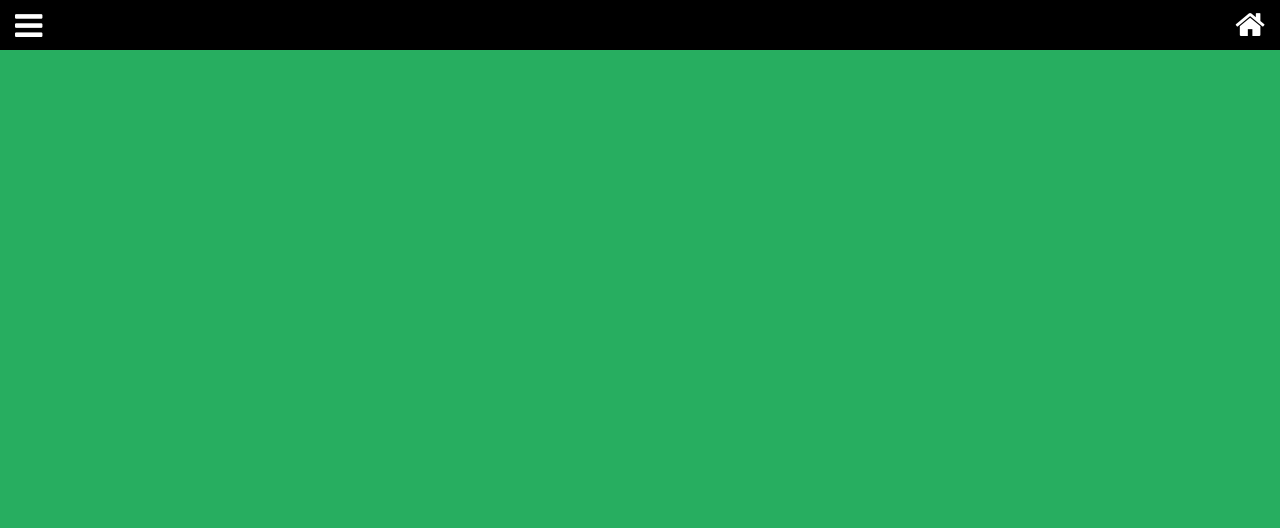
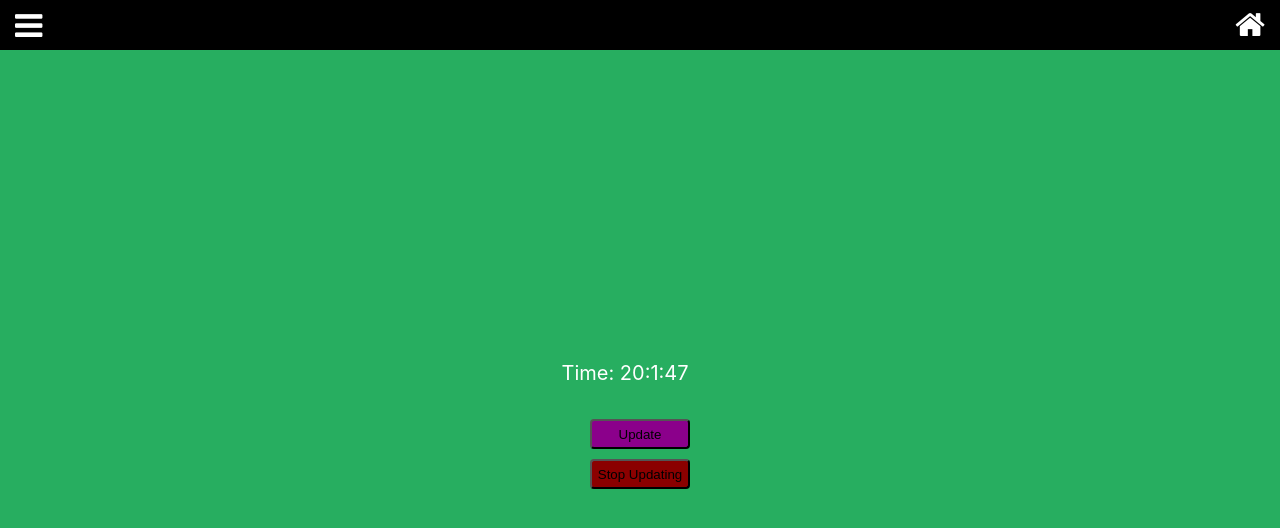
Before and after one commit to AlexeyGorbachevskiy/Ignat_Tasks, a React (Create React App) app: page /#/ninth_task in a window 1280 px wide. Shown: the top 528 px of the page. Built offline with nearby package versions, Linux system fonts and the light colour scheme.

Commit message:
Ninth task is completed

```diff
--- a/src/App.tsx
+++ b/src/App.tsx
@@ -10,6 +10,8 @@ import FourthTask from "./components/FourthTask/FourthTask";
 import SixthTask from "./components/SixthTask/SixthTask";
 import SeventhTask from "./components/SeventhTask/SeventhTask";
 import EighthTask from "./components/EighthTask/EighthTask";
+import NinthTask from "./components/NinthTask/NinthTask";
+
 
 
 export type FilterStateType = 'all' | 'high' | 'medium' | 'low';
@@ -34,6 +36,7 @@ function App(props: StatePropsType) {
                     <Route path='/sixth_task' render={() => <SixthTask/>}/>
                     <Route path='/seventh_task' render={() => <SeventhTask/>}/>
                     <Route path='/eighth_task' render={() => <EighthTask/>}/>
+                    <Route path='/ninth_task' render={() => <NinthTask/>}/>
                 </div>
             </div>
         </HashRouter>
--- a/src/components/Header/Header.tsx
+++ b/src/components/Header/Header.tsx
@@ -16,6 +16,7 @@ function Header() {
         }
 
     }
+
 
     return (
         <div className={obj.wrapper}>
@@ -60,6 +61,9 @@ function Header() {
                                            <NavLink className={obj.link} to={'/eighth_task'}>
                                           Eighth task
                                           </NavLink>
+                                          <NavLink className={obj.link} to={'/ninth_task'}>
+                                          Ninth task
+                                          </NavLink>
                                       </span>
                                   </div>
                             </div>
--- /dev/null
+++ b/src/components/NinthTask/NinthTask.module.css
@@ -0,0 +1,38 @@
+
+.wrapper{
+    font-size: 20px;
+    height: 100%;
+    width: 100%;
+    display: flex;
+    flex-direction: column;
+    justify-content: center;
+    align-items: center;
+}
+
+.update_btn {
+    margin-top: 10px;
+    cursor: pointer;
+    outline: none;
+    background-color: darkmagenta;
+    width:100px;
+    height: 30px;
+    border-radius: 4px;
+}
+
+.stop_btn {
+    margin-top: 10px;
+    cursor: pointer;
+    outline: none;
+    background-color: darkred;
+    width:100px;
+    height: 30px;
+    border-radius: 4px;
+}
+
+.date{
+    visibility: hidden;
+}
+.isHoveredDate{
+    visibility: visible;
+    background-color: #1d49aa;
+}
--- /dev/null
+++ b/src/components/NinthTask/NinthTask.tsx
@@ -0,0 +1,42 @@
+import React, {useState} from 'react';
+import style from './NinthTask.module.css'
+
+function NinthTask() {
+    const [date, setDate] = useState<any>(new Date())
+    const [timerId, setTimerId] = useState<any>(null);
+    const [isHoveredDate, setIsHoveredDate] = useState<boolean>(false)
+
+    const monthZero = (date.getMonth() + 1).toString().length === 1 ? 0 : '';
+    const fullDate = date.getDate() + '.' + monthZero + (date.getMonth() + 1) + '.' + date.getFullYear();
+
+    const time = date.getHours() + ':' + date.getMinutes() + ':' + date.getSeconds();
+
+
+    const onUpdateClick = () => {
+        clearInterval(timerId);
+        const timer_id = setInterval(() => setDate(new Date()), 1000);
+        setTimerId(timer_id);
+    }
+
+    const onStopClick = () => {
+        clearInterval(timerId)
+    }
+    return (
+        <div className={style.wrapper}>
+            <div onMouseLeave={() => setIsHoveredDate(false)}>
+                <div onMouseOver={() => setIsHoveredDate(true)}
+                     className={style.time}
+                >Time: {time}
+                </div>
+                <span className={style.date + ' ' + (isHoveredDate ? style.isHoveredDate : '')}
+                >Date: {fullDate}
+                </span>
+
+            </div>
+            <button className={style.update_btn} onClick={onUpdateClick}>Update</button>
+            <button className={style.stop_btn} onClick={onStopClick}>Stop Updating</button>
+        </div>
+    )
+}
+
+export default NinthTask;
```
